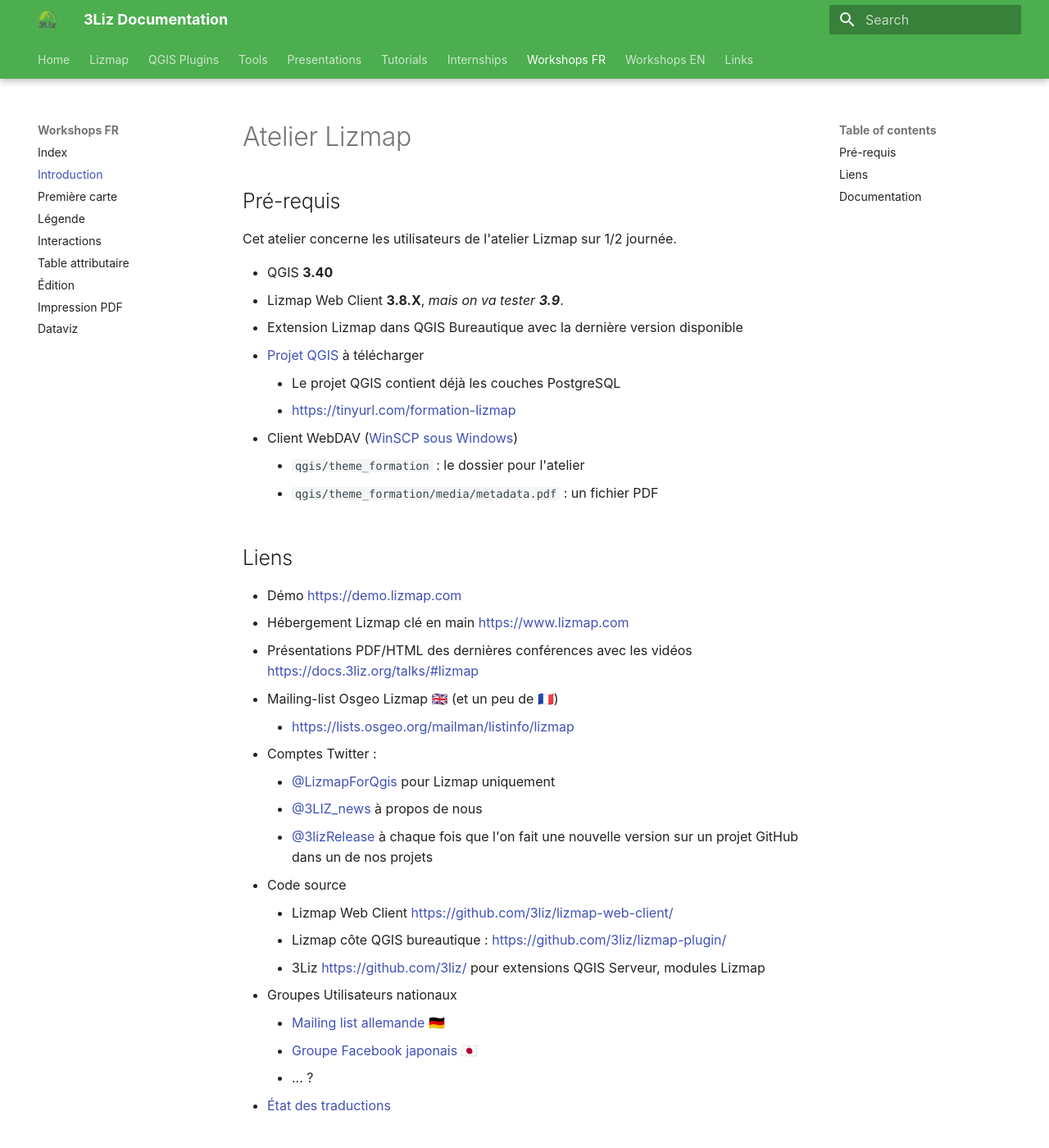
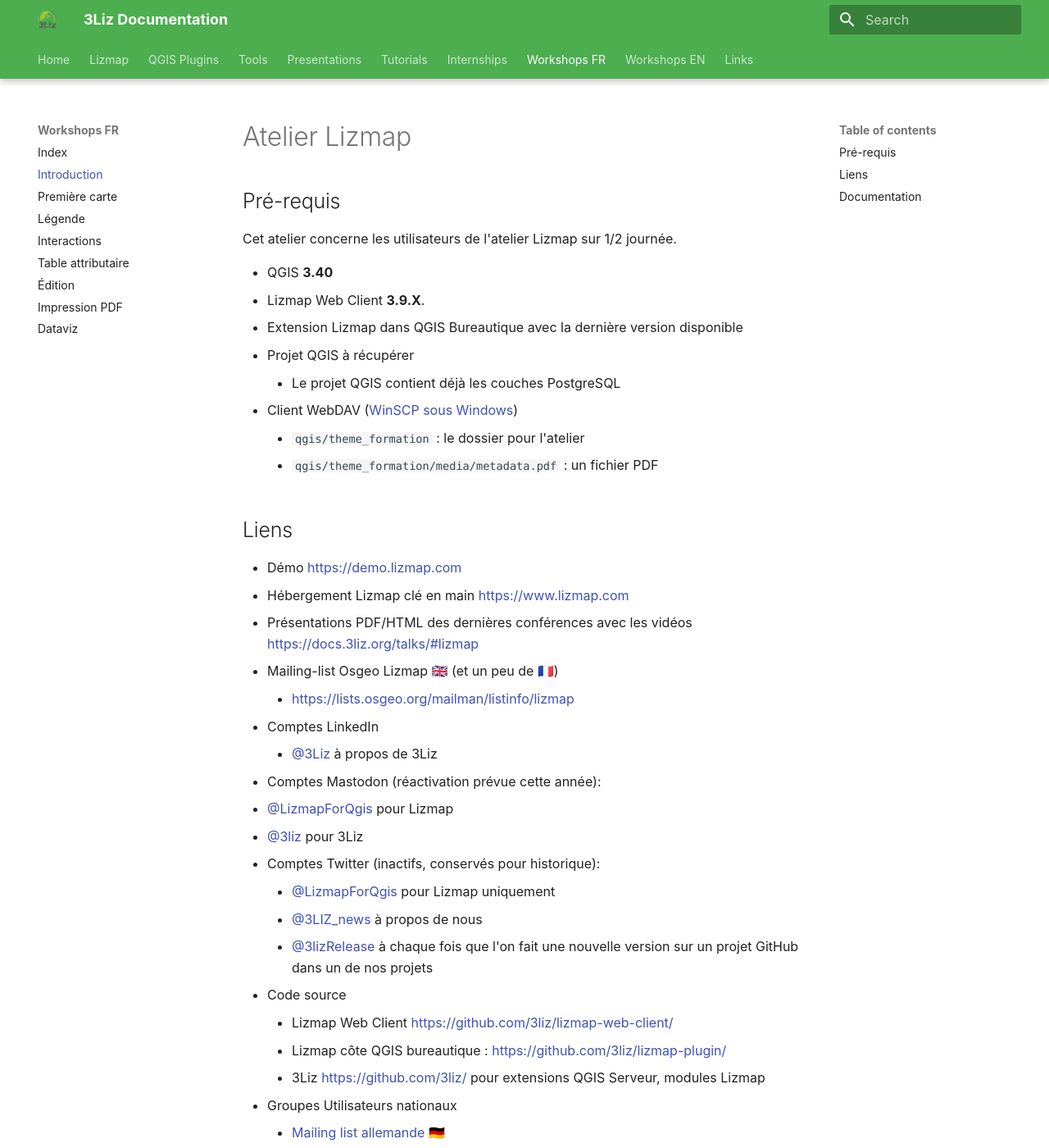
Before and after one commit to 3liz/3liz.github.io, an MkDocs documentation site: the page built from docs/workshop/fr/lizmap-short-01-intro.md, in a window 1280 px wide and 1400 px high. Shown: the whole window at 82% size. Built offline with MkDocs 1.6.1 and Material for MkDocs 9.7.7, drawn with Linux system fonts in a browser that asks for light colours; nearby versions of some CDN libraries.

Commit message:
Workshop - update intro

```diff
--- a/docs/workshop/fr/lizmap-short-01-intro.md
+++ b/docs/workshop/fr/lizmap-short-01-intro.md
@@ -5,11 +5,10 @@
 Cet atelier concerne les utilisateurs de l'atelier Lizmap sur 1/2 journée.
 
 * QGIS **3.40**
-* Lizmap Web Client **3.8.X**, _mais on va tester **3.9**_.
+* Lizmap Web Client **3.9.X**.
 * Extension Lizmap dans QGIS Bureautique avec la dernière version disponible
-* [Projet QGIS](https://tinyurl.com/formation-lizmap) à télécharger
+* Projet QGIS à récupérer
      * Le projet QGIS contient déjà les couches PostgreSQL
-     * https://tinyurl.com/formation-lizmap
 * Client WebDAV ([WinSCP sous Windows](../../tutorial/winscp-fr.md))
      * `qgis/theme_formation` : le dossier pour l'atelier
      * `qgis/theme_formation/media/metadata.pdf` : un fichier PDF
@@ -21,7 +20,12 @@
 * Présentations PDF/HTML des dernières conférences avec les vidéos https://docs.3liz.org/talks/#lizmap
 * Mailing-list Osgeo Lizmap 🇬🇧 (et un peu de 🇫🇷)
     * https://lists.osgeo.org/mailman/listinfo/lizmap
-* Comptes Twitter :
+* Comptes LinkedIn
+    * [@3Liz](https://fr.linkedin.com/company/3liz) à propos de 3Liz
+* Comptes Mastodon (réactivation prévue cette année):
+  * [@LizmapForQgis](https://mapstodon.space/@LizmapForQgis) pour Lizmap
+  * [@3liz](https://mapstodon.space/@3liz) pour 3Liz
+* Comptes Twitter (inactifs, conservés pour historique):
     * [@LizmapForQgis](https://twitter.com/LizmapForQgis) pour Lizmap uniquement
     * [@3LIZ_news](https://twitter.com/3LIZ_news) à propos de nous
     * [@3lizRelease](https://twitter.com/3lizRelease) à chaque fois que l'on fait une nouvelle version sur un projet GitHub dans un de nos projets
```
